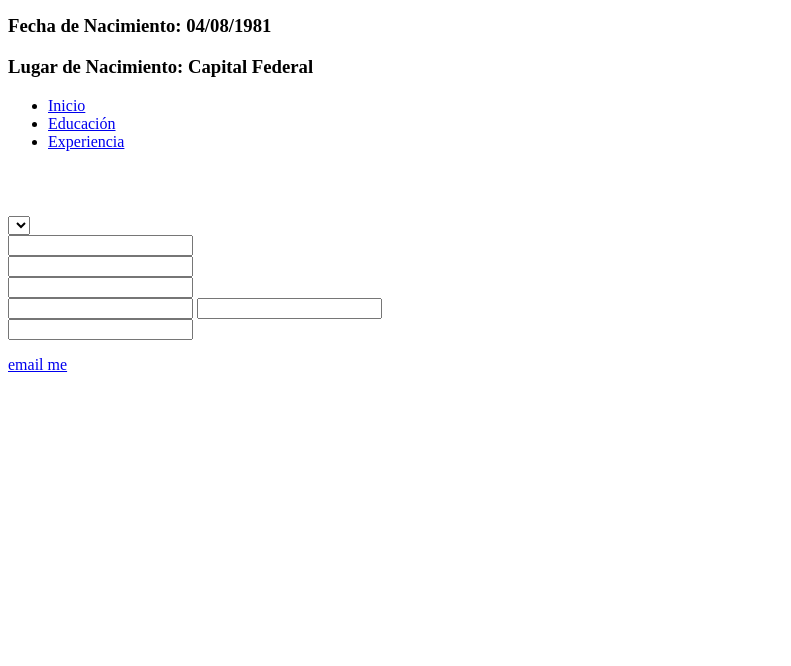
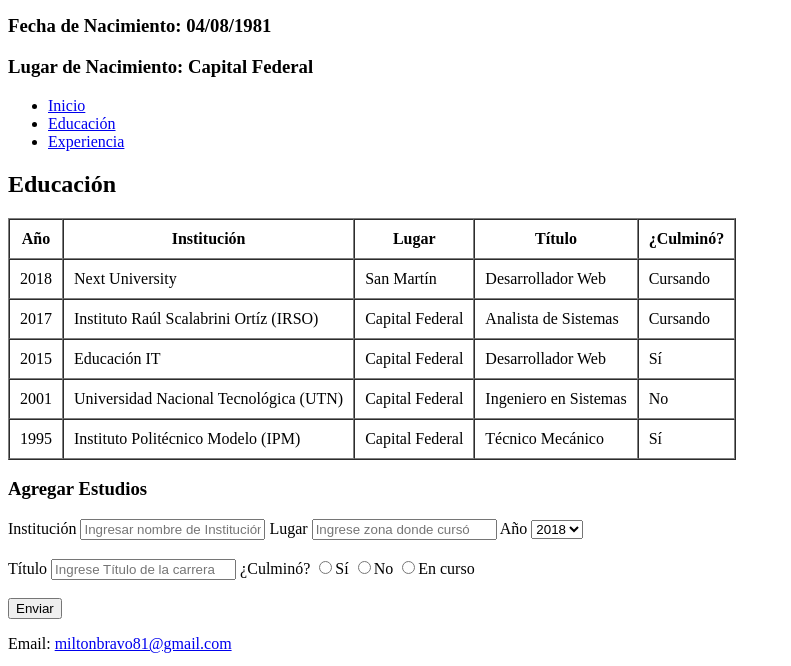
Before and after one commit to miltonbravo/evaluacion_nextU, a plain HTML site: page html/educacion.html in a window 1280 px wide. Shown: the part 285-951 px from the top of the page, without its empty margins (0-791 px from the left). Before the commit the page ends 800 px from the top, so only its background shows below. Drawn offline with Linux system fonts and the light colour scheme.

Commit message:
Footer en todas las paginas y educacion.html completado

```diff
--- a/html/educacion.html
+++ b/html/educacion.html
@@ -25,91 +25,97 @@
       </ul>
     </nav>
     <section>
-      <h2></h2> <!--Titulo Educacion-->
+      <h2>Educación</h2> <!--Titulo Educacion-->
         <article>
-          <table> <!--Tabla con estudios realizados-->
+          <table border="1px" cellpadding="10" cellspacing="0"> <!--Tabla con estudios realizados-->
+            <thead>
               <tr>
-              <th></th> <!--Año-->
-              <th></th> <!--Institucion-->
-              <th></th> <!--Lugar-->
-              <th></th> <!--Titulo-->
-              <th></th> <!--Culmino?-->
+                <th>Año</th> <!--Año-->
+                <th>Institución</th> <!--Institucion-->
+                <th>Lugar</th> <!--Lugar-->
+                <th>Título</th> <!--Titulo-->
+                <th>¿Culminó?</th> <!--Culmino?-->
               </tr>
+            </thead>
+            <tbody>
               <tr> <!--NextU-->
-              <td></td>
-              <td></td>
-              <td></td>
-              <td></td>
-              <td></td>
+                <td>2018</td>
+                <td>Next University</td>
+                <td>San Martín</td>
+                <td>Desarrollador Web</td>
+                <td>Cursando</td>
               </tr>
               <tr> <!--Irso-->
-              <td></td>
-              <td></td>
-              <td></td>
-              <td></td>
-              <td></td>
+                <td>2017</td>
+                <td>Instituto Raúl Scalabrini Ortíz (IRSO)</td>
+                <td>Capital Federal</td>
+                <td>Analista de Sistemas</td>
+                <td>Cursando</td>
               </tr>
               <tr> <!--Educacion IT-->
-              <td></td>
-              <td></td>
-              <td></td>
-              <td></td>
-              <td></td>
+                <td>2015</td>
+                <td>Educación IT</td>
+                <td>Capital Federal</td>
+                <td>Desarrollador Web</td>
+                <td>Sí</td>
               </tr>
               <tr> <!--UTN-->
-              <td></td>
-              <td></td>
-              <td></td>
-              <td></td>
-              <td></td>
+                <td>2001</td>
+                <td>Universidad Nacional Tecnológica (UTN)</td>
+                <td>Capital Federal</td>
+                <td>Ingeniero en Sistemas</td>
+                <td>No</td>
               </tr>
               <tr> <!--IPM-->
-              <td></td>
-              <td></td>
-              <td></td>
-              <td></td>
-              <td></td>
+                <td>1995</td>
+                <td>Instituto Politécnico Modelo (IPM)</td>
+                <td>Capital Federal</td>
+                <td>Técnico Mecánico</td>
+                <td>Sí</td>
               </tr>
+            </tbody>
           </table>
         </article>
         <article>
-          <h3></h3> <!--Titulo Agregar Estudios-->
-          <form action="educacion.html"> <!--Formulario para agregado de estudios-->
-            <label for=""></label> <!--Año-->
-            <select name="">
-              <option value=""></option>
-              <option value=""></option>
-              <option value=""></option>
-              <option value=""></option>
-              <option value=""></option>
-              <option value=""></option>
-              <option value=""></option>
-              <option value=""></option>
-              <option value=""></option>
+          <h3>Agregar Estudios</h3> <!--Titulo Agregar Estudios-->
+          <form action="educacion.html" method="post"> <!--Formulario para agregado de estudios-->
+            <label for="institucion">Institución</label> <!--Institucion-->
+            <input type="text" name="institucion" id="institucion" maxlength="50" placeholder="Ingresar nombre de Institución" required> <!--Type Text -->
+
+            <label for="lugar">Lugar</label> <!--Lugar-->
+            <input type="text" name="lugar" id="lugar" maxlength="35" placeholder="Ingrese zona donde cursó" required> <!--Type Text -->
+              <label for="año">Año</label> <!--Año-->
+              <select name="año" id="Año" required>
+                <option value="20">2020</option>
+                <option value="19">2019</option>
+                <option value="18" selected>2018</option>
+                <option value="17">2017</option>
+                <option value="16">2016</option>
+                <option value="15">2015</option>
+                <option value="14">2014</option>
+                <option value="13">2013</option>
+                <option value="12">2012</option>
               </select>
-            <br/>
-            <label for=""></label> <!--Institucion-->
-            <input type="" name="" value=""> <!--Type Text -->
-            <br/>
-            <label for=""></label> <!--Lugar-->
-            <input type="" name="" value=""> <!--Type Text -->
-            <br/>
-            <label for=""></label> <!--Titulo-->
-            <input type="" name="" value=""> <!--Type Text -->
-            <br/>
-            <label for=""></label> <!--¿Culmino?-->
-            <input type="" name="" value=""> <!--Type Radio -->
-            <input type="" name="" value=""> <!--Type Radio -->
-            <br/>
-            <input type="" name="" value=""> <!--Enviar-->
+              <br/><br/>
+
+
+              <label for="titulo">Título</label> <!--Titulo-->
+              <input type="text" name="titulo" id="titulo" maxlength="30" placeholder="Ingrese Título de la carrera" required> <!--Type Text -->
+
+              <label for="culmino">¿Culminó?</label> <!--¿Culmino?-->
+              <input type="radio" name="culmino" id="culminosi"><label for="culminosi">Sí</label><!--Type Radio -->
+              <input type="radio" name="culmino" id="culminono"><label for="culminono">No</label> <!--Type Radio -->
+              <input type="radio" name="culmino" id="cursando"><label for="cursando">En curso</label>
+              <br/><br/>
+              <input type="submit" name="enviar" value="Enviar"> <!--Enviar-->
           </form>
         </article>
     </section>
     <footer>
-      <p><a href="mailto:joe@example.com?subject=feedback">email me</a></p> <!--Direccion de correo electronico-->
-      <p></p> <!--Telefono, WhatsApp-->
-      <p></p> <!--LinkedIn-->
-      <p></p> <!--Facebook-->
+      <p>Email: <a href="mailto:miltonbravo81@gmail.com?subject=feedback">miltonbravo81@gmail.com</a></p> <!--Direccion de correo electronico-->
+      <p><img src="../images/whatsapp.svg" alt="Logo de WhatsApp" title="WhatsApp" width="30px"> 1569499595</p> <!--Telefono, WhatsApp-->
+      <p><a href="https://www.linkedin.com/in/milton-bravo-a3b74211a"><img src="../images/linkedin.svg" alt="Logo de Linkedin" title="Linkedin" width="30px"></a></p> <!--Linkedin-->
+      <p><a href="https://www.facebook.com/milton.e.bravo"><img src="../images/facebook.svg" alt="Logo de Facebook" title="Facebook" width="30px"></a></p> <!--Facebook-->
     </footer>
   </body>
 </html>
```
Also changed, not shown: html/experiencia.html (+4 -4 lines). Lines whose indentation alone changed are shown as unchanged.
